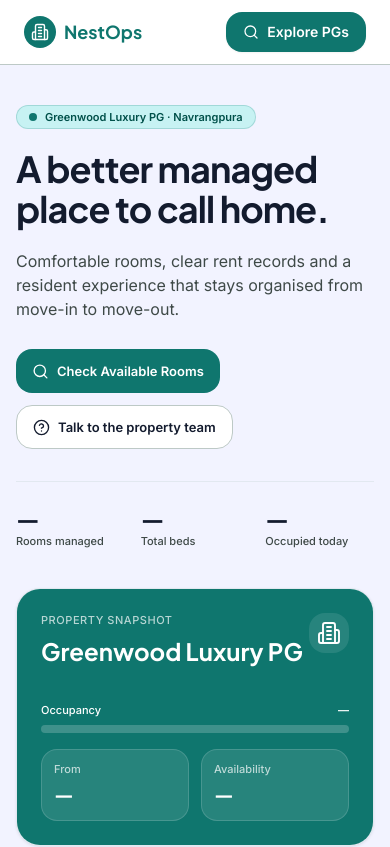
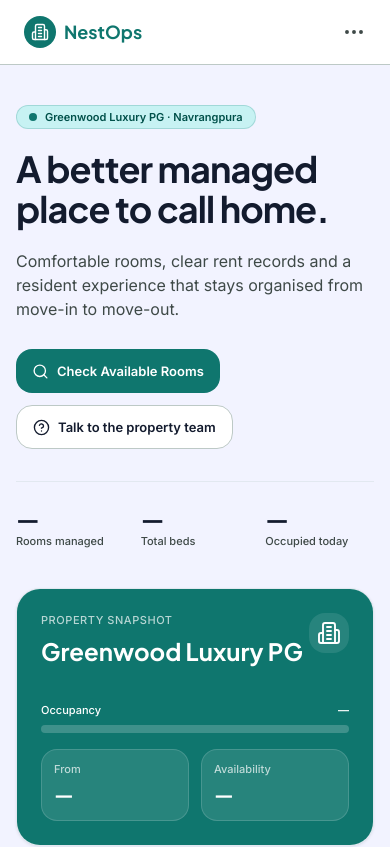
Before and after one commit to Harsh20071111/WAD-PROJECT, a React (Vite) app in the folder PG/client/: page / in a window 390 px wide. Shown: the top 847 px of the page. Built offline with nearby package versions, Linux system fonts and the light colour scheme; no server answers.

Commit message:
fix: add mobile navigation menu to public layout

```diff
--- a/PG/client/src/layouts/PublicLayout.jsx
+++ b/PG/client/src/layouts/PublicLayout.jsx
@@ -1,7 +1,14 @@
-import { Outlet, Link, NavLink } from 'react-router-dom';
+import { useState, useEffect } from 'react';
+import { Outlet, Link, NavLink, useLocation } from 'react-router-dom';
 import Icon from '../components/Icon';
 
 const PublicLayout = () => {
+  const [isMenuOpen, setIsMenuOpen] = useState(false);
+  const location = useLocation();
+
+  // Close menu on route change
+  useEffect(() => { setIsMenuOpen(false); }, [location.pathname]);
+
   return (
     <div className="min-h-screen bg-background flex flex-col">
       {/* Public Navbar */}
@@ -11,7 +18,7 @@
             <div className="w-8 h-8 rounded-lg bg-primary flex items-center justify-center text-on-primary">
               <Icon name="apartment" size={18} />
             </div>
-              <span className="font-headline font-bold text-[18px] text-primary">NestOps</span>
+            <span className="font-headline font-bold text-[18px] text-primary">NestOps</span>
           </Link>
 
           <nav className="hidden md:flex items-center gap-space-sm">
@@ -28,12 +35,36 @@
 
           <div className="flex items-center gap-2">
             <Link to="/login" className="hidden text-label-md text-on-surface-variant hover:text-primary sm:inline">Login</Link>
-            <Link to="/rooms" className="btn-primary min-h-10 text-sm"><Icon name="search" size={16} />Explore PGs</Link>
+            <Link to="/rooms" className="hidden sm:flex btn-primary min-h-10 text-sm"><Icon name="search" size={16} />Explore PGs</Link>
+
+            {/* Mobile Menu Toggle */}
+            <button
+              className="md:hidden p-2 -mr-2 text-on-surface-variant hover:text-on-surface"
+              onClick={() => setIsMenuOpen(!isMenuOpen)}
+            >
+              <Icon name={isMenuOpen ? "close" : "menu"} size={24} />
+            </button>
           </div>
         </div>
+
+        {/* Mobile Dropdown */}
+        {isMenuOpen && (
+          <div className="md:hidden border-t border-outline-variant bg-surface-container-lowest absolute top-16 inset-x-0 shadow-lg">
+            <nav className="flex flex-col py-2 px-4 gap-1">
+              <NavLink to="/" end className={({ isActive }) => `px-4 py-3 rounded-lg text-body-lg ${isActive ? 'bg-primary/10 text-primary font-semibold' : 'text-on-surface'}`}>Home</NavLink>
+              <NavLink to="/rooms" className={({ isActive }) => `px-4 py-3 rounded-lg text-body-lg ${isActive ? 'bg-primary/10 text-primary font-semibold' : 'text-on-surface'}`}>Find PGs</NavLink>
+              <NavLink to="/contact" className={({ isActive }) => `px-4 py-3 rounded-lg text-body-lg ${isActive ? 'bg-primary/10 text-primary font-semibold' : 'text-on-surface'}`}>Contact</NavLink>
+              <div className="h-px bg-outline-variant my-2" />
+              <Link to="/login" className="px-4 py-3 rounded-lg text-body-lg text-on-surface font-semibold flex items-center gap-2">
+                <Icon name="login" size={20} />
+                Login to Portal
+              </Link>
+            </nav>
+          </div>
+        )}
       </header>
 
-      <main className="flex-1">
+      <main className="flex-1 relative">
         <Outlet />
       </main>
 
```
